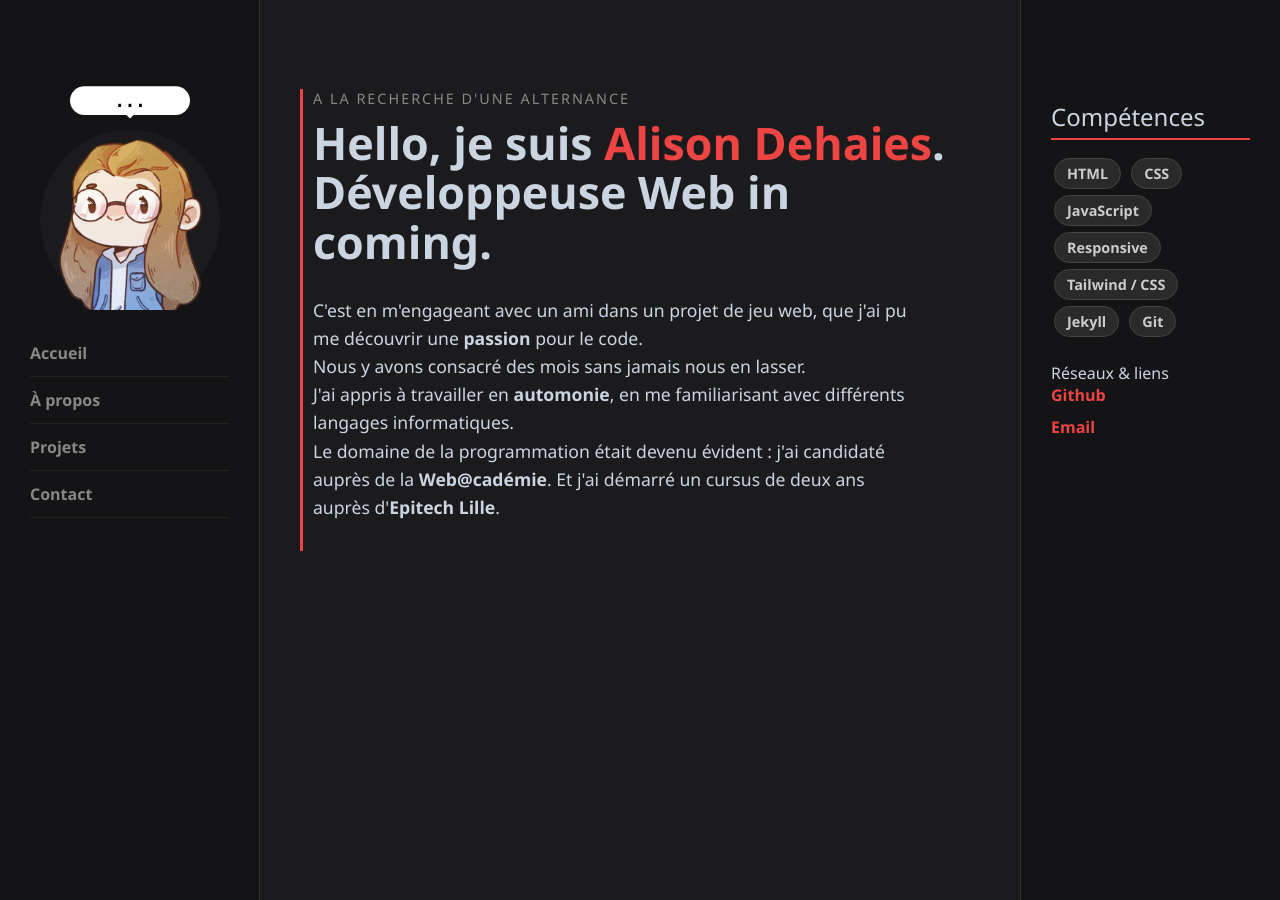
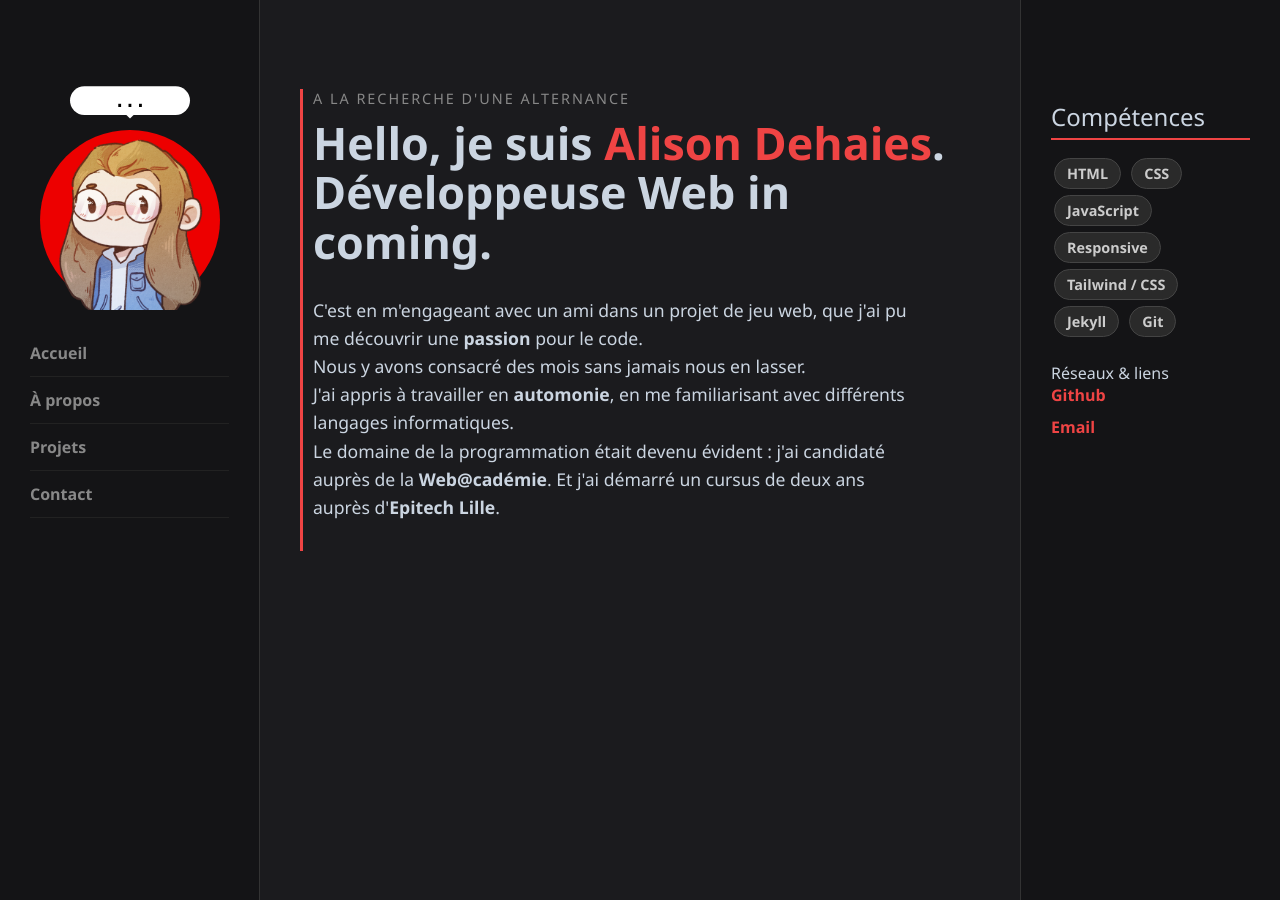
Before and after one commit to Meegy-exe/Portfolio, a Jekyll site: the page built from index.markdown, in a window 1280 px wide. Built offline with Jekyll 4.4.1, drawn with Linux system fonts in a browser that asks for light colours.

Commit message:
Fix profil bg color

```diff
--- a/_sass/_main.scss
+++ b/_sass/_main.scss
@@ -60,7 +60,7 @@ h1, h2, h3, h4, h5, h6 {
     text-align: center;
     cursor: pointer;
     // rond coloré derriere avatar
-    background-color: $background-color;
+    background-color: #ed0000;
     border-radius: 50%;
 }
 
```
